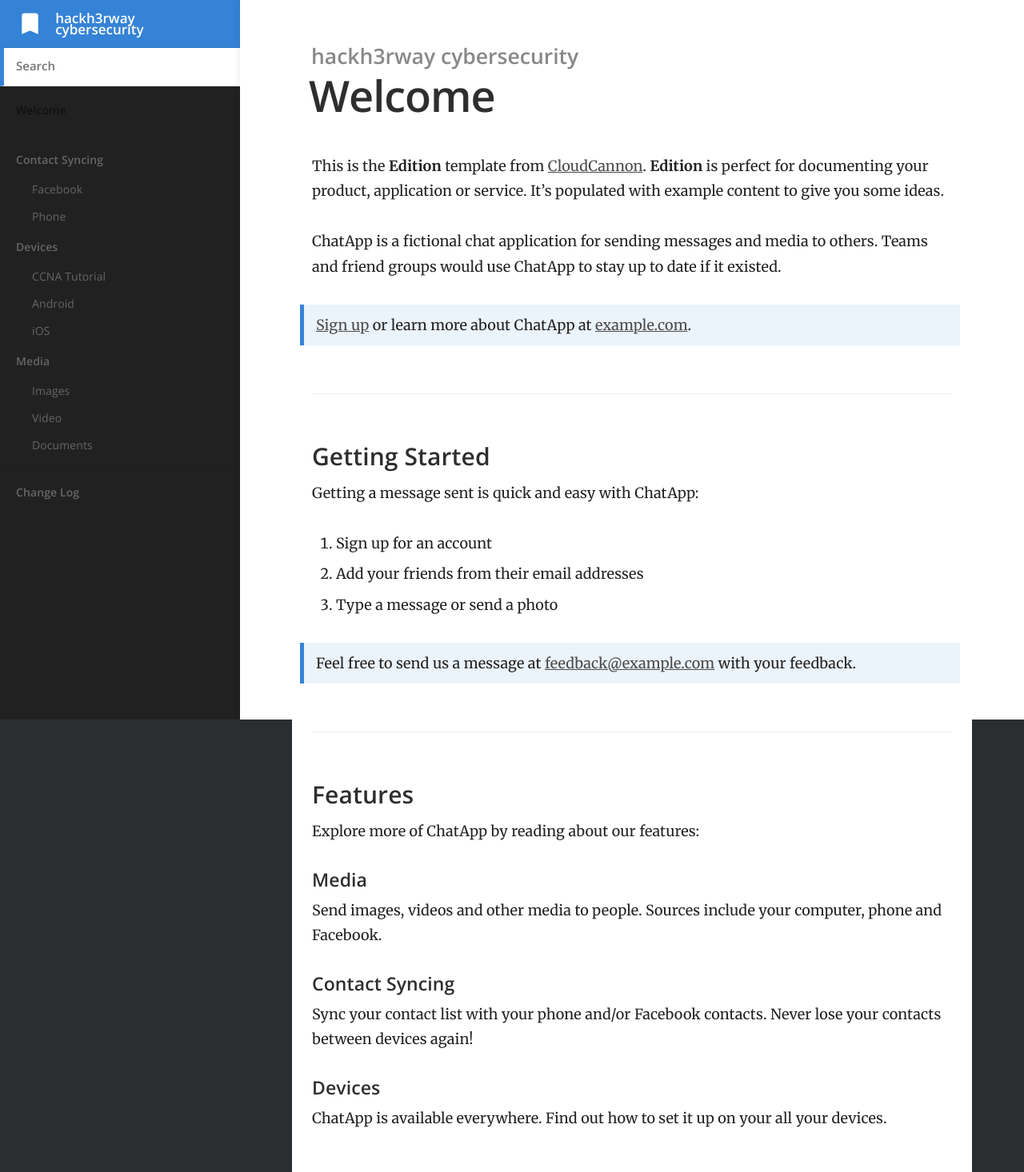
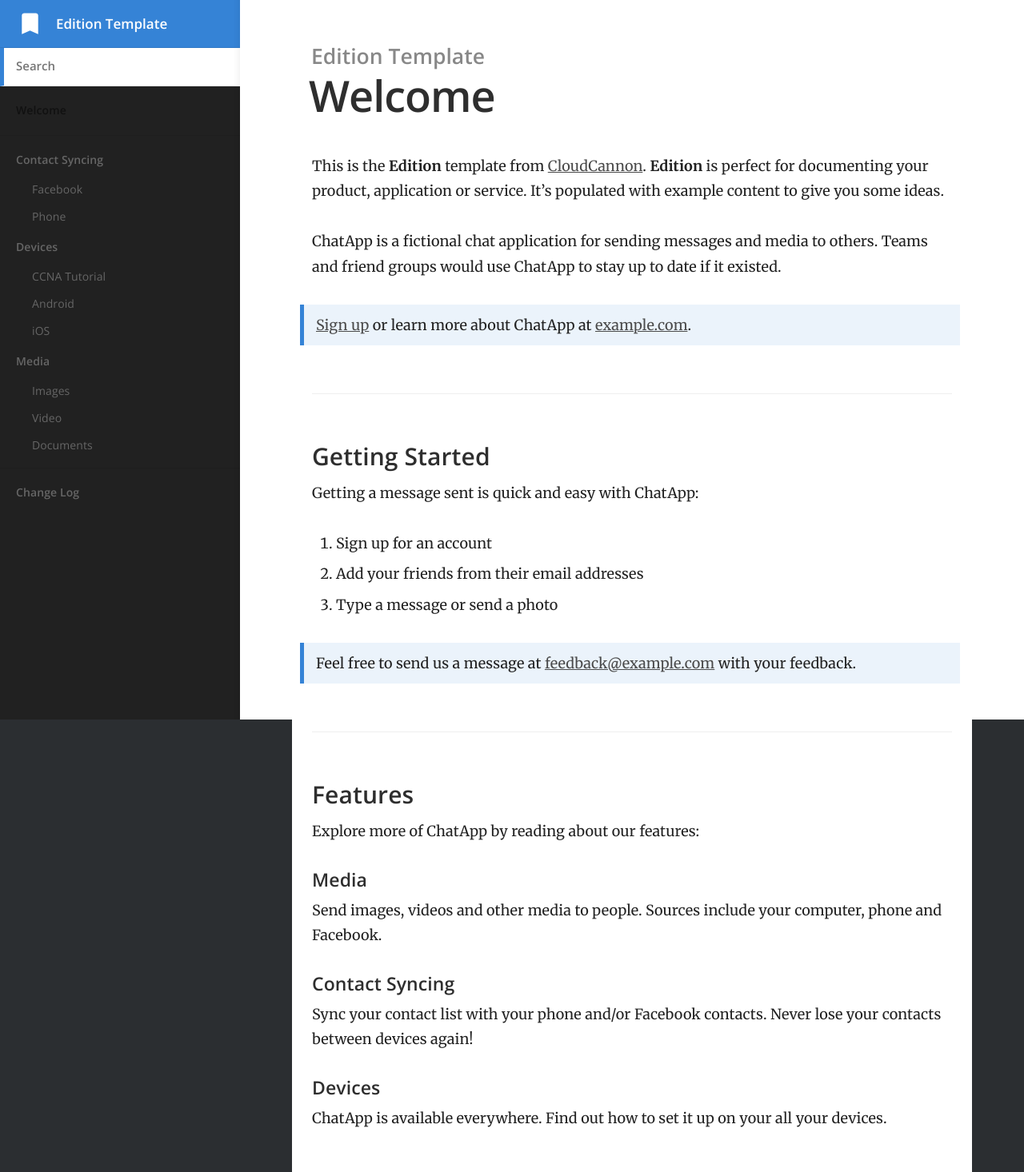
Before and after one commit to d0midigi/Networking-Notes, a Jekyll site: the page built from index.md, in a window 1280 px wide. Shown: the whole page at 80% size. Built offline with Jekyll 4.4.1, drawn with Linux system fonts in a browser that asks for light colours.

Commit message:
Update _config.yml

```diff
--- a/_config.yml
+++ b/_config.yml
@@ -1,28 +1,28 @@
 # ----
 # Site
 
-title: hackh3rway cybersecurity
+title: Edition Template
 url: "https://long-pig.cloudvent.net"
-baseurl: ""  # Specify baseurl if necessary
-google_analytics_key: ""  # Empty key if not used
+baseurl:
+google_analytics_key:
 show_full_navigation: true
 
 # Values for the jekyll-seo-tag gem (https://github.com/jekyll/jekyll-seo-tag)
 logo: /siteicon.png
 description: Product documentation template for Jekyll.
 author:
-  name: ""
-  email: ""
-  twitter: ""  # twitter username without the @ symbol
+  name:
+  email:
+  twitter: # twitter username without the @ symbol
 social:
-  name: hackh3rway cybersecurity
+  name: Edition Template
   links:
-    - https://github.com/d0midigi
+    - https://github.com/CloudCannon/edition-jekyll-template
 
 # -----
 # Build
 
-timezone: PST
+timezone: Etc/UTC
 
 permalink: pretty
 
@@ -44,11 +44,13 @@ collections:
     output: true
 
 defaults:
-  - scope:
+  -
+    scope:
       path: ""
     values:
       layout: default
-  - scope:
+  -
+    scope:
       path: ""
       type: "docs"
     values:
@@ -61,7 +63,8 @@ defaults:
         content:
           width: 800
           height: 2000
-  - scope:
+  -
+    scope:
       path: ""
       type: "posts"
     values:
```
